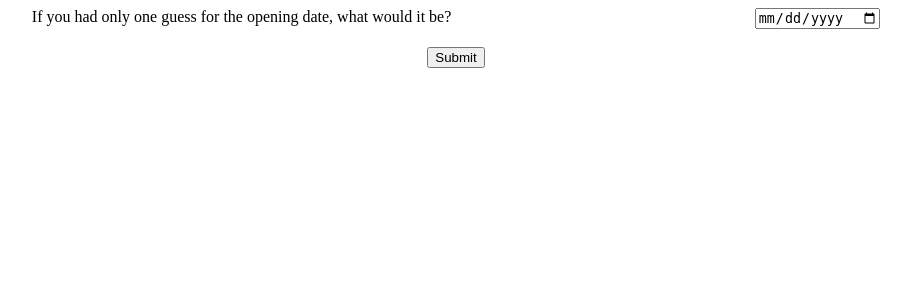
After one commit to SoyBison/s6bets, a Flask app: template templates/bestguess.html in a window 1280 px wide. The commit adds this page. Shown: the top 300 px of the page, without its empty margins (52-963 px from the left). Run offline with Flask 2, Linux system fonts and the light colour scheme; the template is opened without the code that fills it, so the values that code supplies are empty.

Commit message:
small changes, added middle question

```diff
--- a/app.py
+++ b/app.py
@@ -23,6 +23,7 @@ class DataPoint(db.Model):
     b9 = db.Column(db.Integer)
     lo = db.Column(db.String)
     hi = db.Column(db.String)
+    best = db.Column(db.String)
 
     def __init__(self, email, **kwargs):
         self.email = email
@@ -34,11 +35,10 @@ def index():
     return render_template('index.html')
 
 
-@app.route('/thanks', methods=['GET', 'POST'])
+@app.route('/bestguess', methods=['GET', 'POST'])
 def add_record():
     email = request.form['email']
     existing_dp = DataPoint.query.filter_by(email=email).first()
-    print(existing_dp.b5)
     if existing_dp is not None:
         db.session.delete(existing_dp)
         db.session.commit()
@@ -57,6 +57,15 @@ def add_record():
     }
     db.session.add(DataPoint(email, **data))
     db.session.commit()
+    return render_template('bestguess.html', email=email)
+
+@app.route('/thanks', methods=['GET', 'POST'])
+def append_opener():
+    email = request.form['email']
+    existing_dp = DataPoint.query.filter_by(email=email).first()
+    existing_dp.best = request.form['best']
+    db.session.commit()
+
     return render_template('thanks.html')
 
 
--- /dev/null
+++ b/templates/bestguess.html
@@ -0,0 +1,22 @@
+<!DOCTYPE html>
+<html lang="en">
+<head>
+    <meta charset="UTF-8">
+    <title>Best Guess</title>
+    <link rel=stylesheet href="../static/style.css">
+</head>
+<body>
+<form action="{{ url_for('append_opener') }}" method="post">
+    <div class="container space-around">
+            <label for="best">If you had only one guess for the opening date, what would it be?</label>
+        <br>
+            <input id="best" name="best" type="date" min="2021-09-28">
+    </div>
+    <br>
+    <input type="hidden" name='email' value="{{email}}">
+    <div class="container space-around">
+    <input type="submit" value="Submit" style="alignment: center">
+    </div>
+</form>
+</body>
+</html>
--- a/templates/index.html
+++ b/templates/index.html
@@ -13,7 +13,7 @@
 <p>Please do not forward to outside of the MSR-NYC organization.</p>
 <p>Basically, we are asking you to create an early and late date of when Stage 6 may happen, then distribute 100 guesses within that range. These guesses each represent 1 percentage of probability for a given band of days.</p>
 <p> This Thursday we will present the crowd-sourced probability distribution of when 300 Lafayette will reach Stage 6 (so get your submissions in by 11:59 ET on Wednesday 9/29). Then, when Stage 6 is reached, we will declare a "winner" of the contest.
-    We will give each participant a number of tickets correlated with how much weight they put on the eventual outcome.* Then, we will draw a ticket live during a Thursday Tea Talk (presumably in the fully reopened 300 Lafayette!)
+    We will give each participant a number of tickets correlated with how much weight they put on the eventual outcome*. Then, we will draw a ticket live during a Thursday Tea Talk (presumably in the fully reopened 300 Lafayette!)
 </p>
 <form id="main_form" action="{{ url_for('add_record') }}" method="post">
     <div class="container space-around">
@@ -81,6 +81,7 @@
         </div>
     </div>
 </form>
-<p>Technically your probability of "winning" will be a function of the distance between your square error and the average square error.</p>
+<p>*Technically your probability of "winning" will be a function of the distance between your square error and the average square error.
+We assure you that each individual maximizes their probability of "winning" by truthful reporting.</p>
 </body>
 </html>
```
Also changed, not shown: 1 other file.
